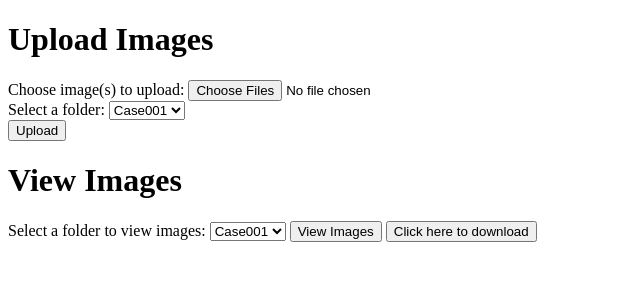
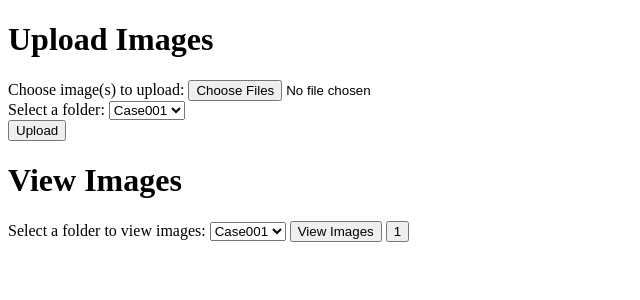
Before and after one commit to BudakCS255/prototypePt2, a PHP site: page / in a window 1280 px wide. Shown: the top 300 px of the page, without its empty margins (0-640 px from the left). Run offline with PHP 8.4, Linux system fonts and the light colour scheme.

Commit message:
Update index.php

```diff
--- a/index.php
+++ b/index.php
@@ -242,12 +242,14 @@ if ($_SERVER["REQUEST_METHOD"] == "GET" && isset($_GET['view_images'])) {
             <option value="Case003">Case003</option>
         </select>
         <input type="submit" name="view_images" value="View Images">
-        <!-- Hidden input for the download parameter -->
-        <input type="hidden" name="download" value="1" />
-        <!-- Download button with updated text -->
-        <button type="submit" class="download-link" id="download_zip">Click here to download</button>
+        <!-- Conditional rendering of the download button -->
+        <?php if (isset($_GET['download'])): ?>
+            <input type="hidden" name="download" value="1" />
+            <button type="submit" class="download-link" id="download_zip">Click here to download</button>
+        <?php else: ?>
+            <input type="submit" name="download" value="1" class="download-link" id="download_zip" />
+        <?php endif; ?>
     </form>
-
 
     <!-- Feedback area for displaying messages -->
     <div id="upload-feedback">
```
